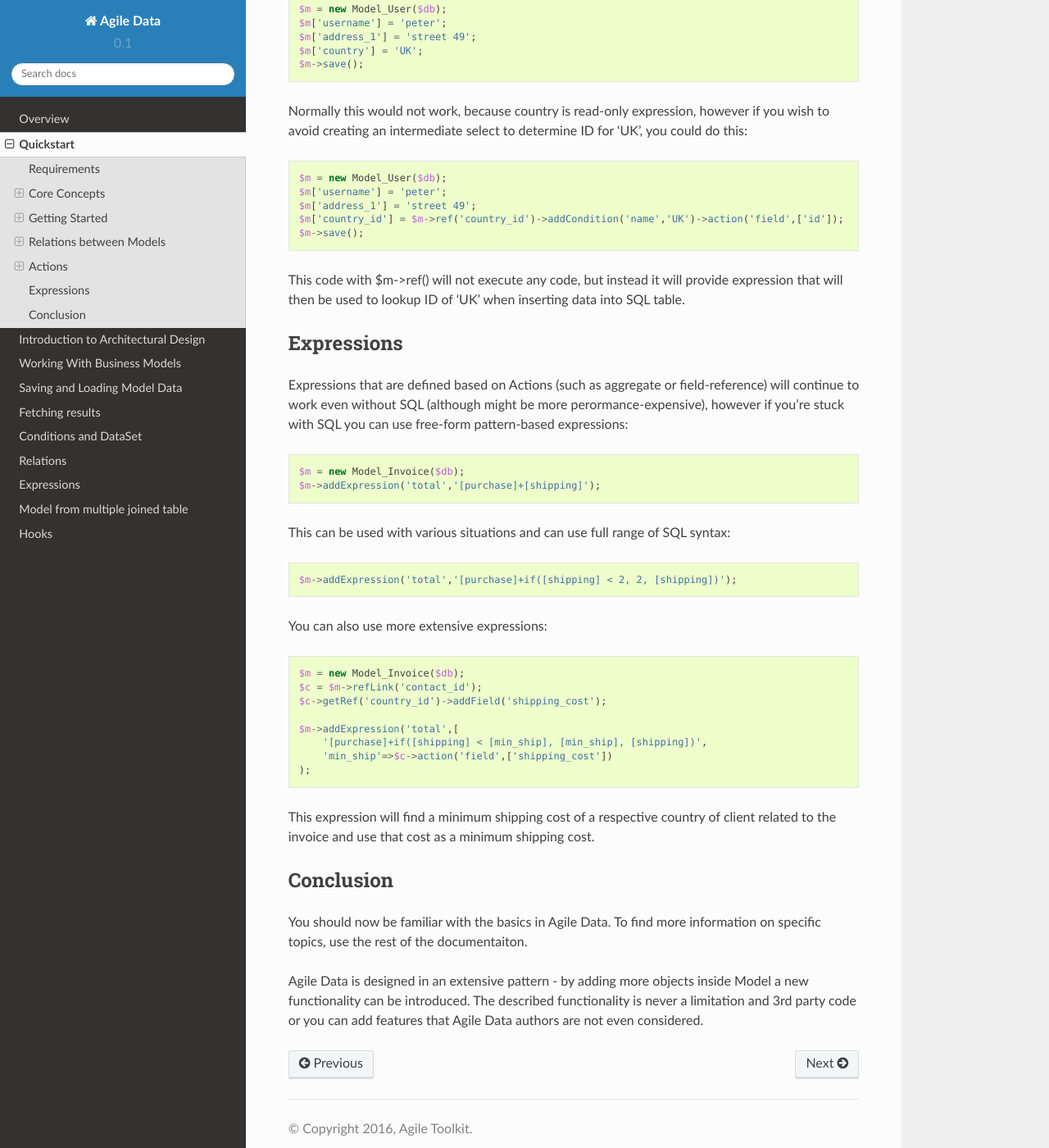
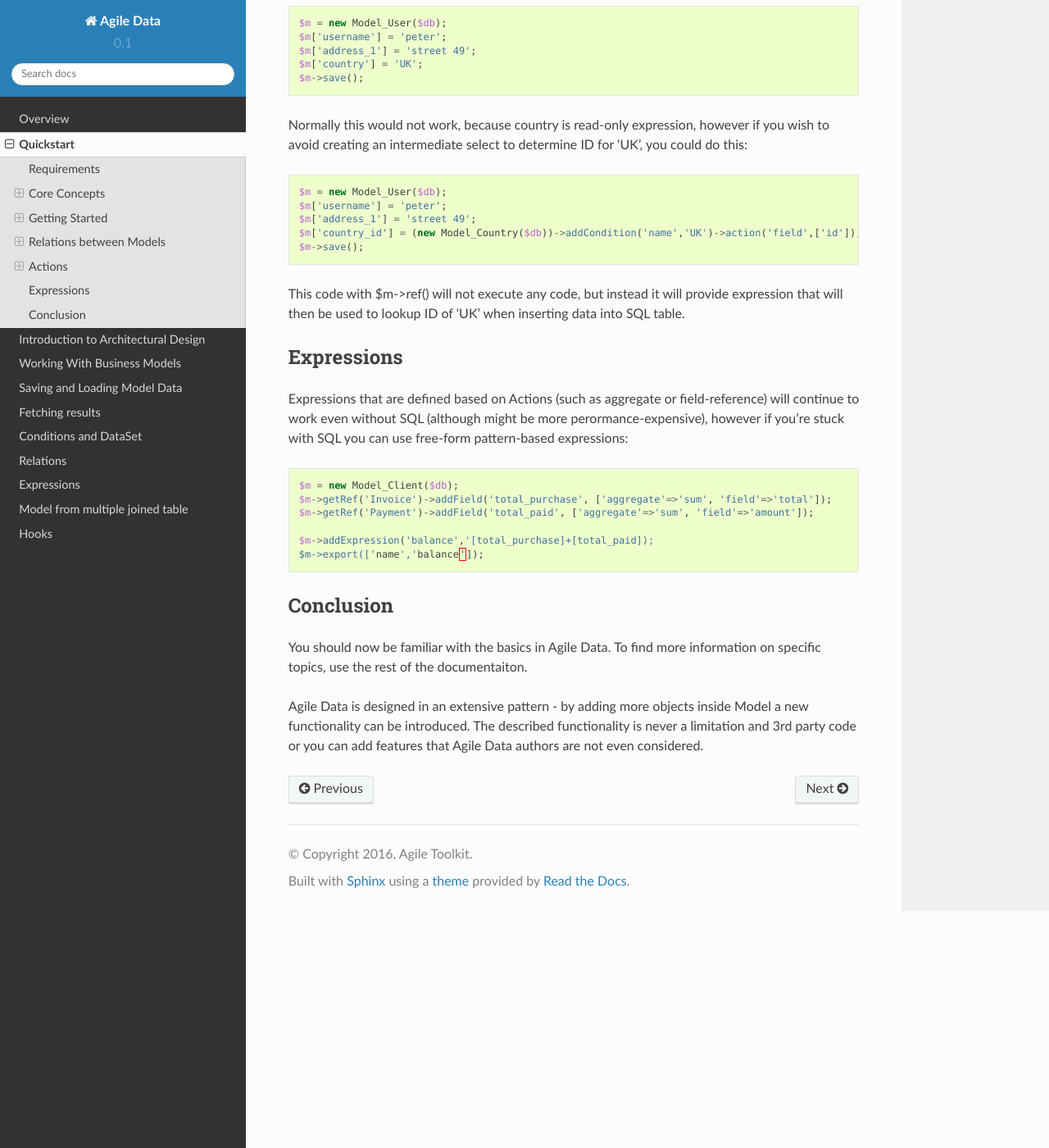
Before and after one commit to atk4/data, a Sphinx documentation site: the page built from docs/quickstart.rst, in a window 1280 px wide and 1400 px high, scrolled down 12041 px. Shown: the whole window at 82% size. Built offline with Sphinx 7.4.7 and the Read the Docs theme 2.0.0, drawn with Linux system fonts in a browser that asks for light colours; pages that are not in the unit, such as notebooks, are missing from menus; cross-references to code outside the pages are shown as plain code; some of the changed text lies outside the part shown.

Commit message:
fix more examples.

```diff
--- a/docs/quickstart.rst
+++ b/docs/quickstart.rst
@@ -576,7 +577,7 @@ you could do this::
     $m = new Model_User($db);
     $m['username'] = 'peter';
     $m['address_1'] = 'street 49';
-    $m['country_id'] = $m->ref('country_id')->addCondition('name','UK')->action('field',['id']);
+    $m['country_id'] = (new Model_Country($db))->addCondition('name','UK')->action('field',['id']);
     $m->save();
 
 This code with $m->ref() will not execute any code, but instead it will provide
@@ -589,26 +590,13 @@ Expressions that are defined based on Actions (such as aggregate or field-refere
 will continue to work even without SQL (although might be more perormance-expensive), however
 if you're stuck with SQL you can use free-form pattern-based expressions::
 
-    $m = new Model_Invoice($db);
-    $m->addExpression('total','[purchase]+[shipping]');
+    $m = new Model_Client($db);
+    $m->getRef('Invoice')->addField('total_purchase', ['aggregate'=>'sum', 'field'=>'total']);
+    $m->getRef('Payment')->addField('total_paid', ['aggregate'=>'sum', 'field'=>'amount']);
 
-This can be used with various situations and can use full range of SQL syntax::
+    $m->addExpression('balance','[total_purchase]+[total_paid]);
+    $m->export(['name','balance']);
 
-    $m->addExpression('total','[purchase]+if([shipping] < 2, 2, [shipping])');
-
-You can also use more extensive expressions::
-
-    $m = new Model_Invoice($db);
-    $c = $m->refLink('contact_id');
-    $c->getRef('country_id')->addField('shipping_cost');
-
-    $m->addExpression('total',[
-        '[purchase]+if([shipping] < [min_ship], [min_ship], [shipping])',
-        'min_ship'=>$c->action('field',['shipping_cost'])
-    );
-
-This expression will find a minimum shipping cost of a respective country of client related
-to the invoice and use that cost as a minimum shipping cost.
 
 Conclusion
 ==========
```
Also changed, not shown: other parts of docs/quickstart.rst (+2 -1 lines).
